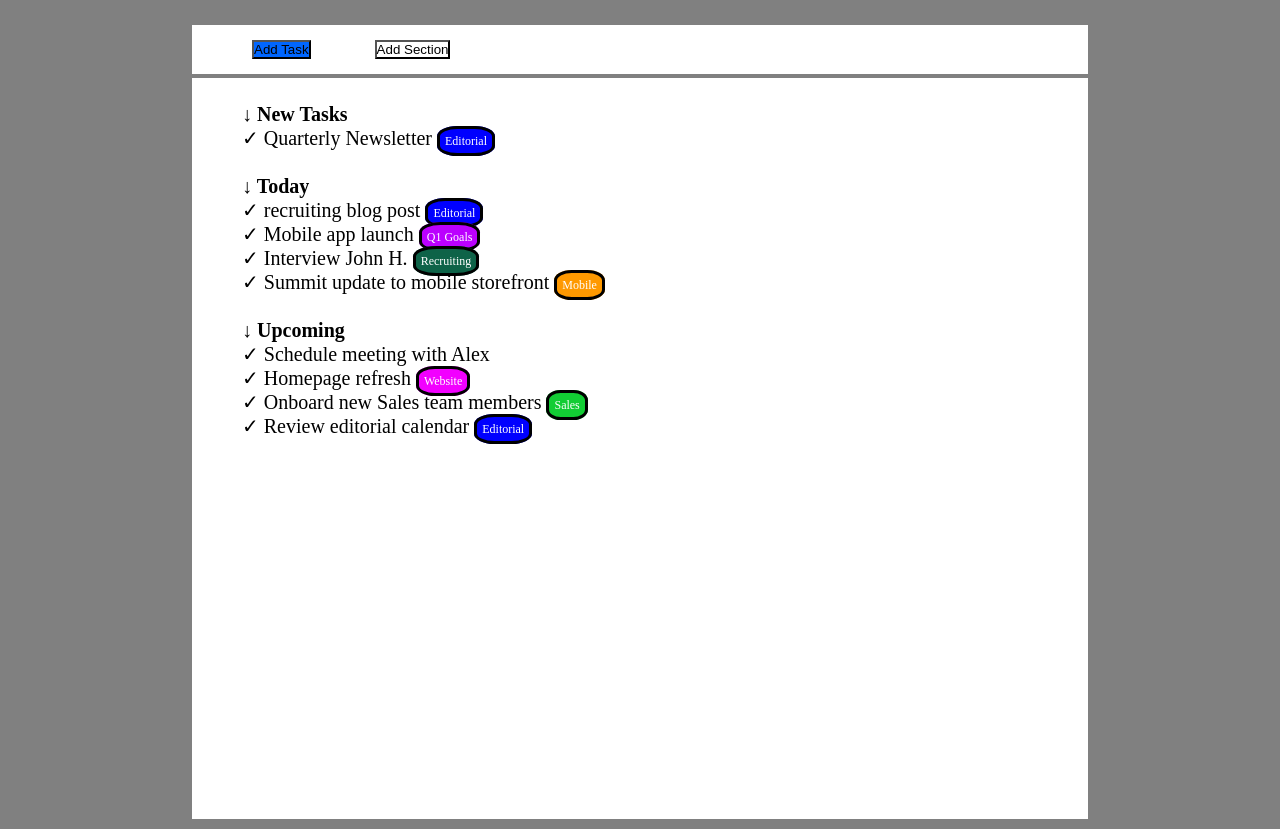
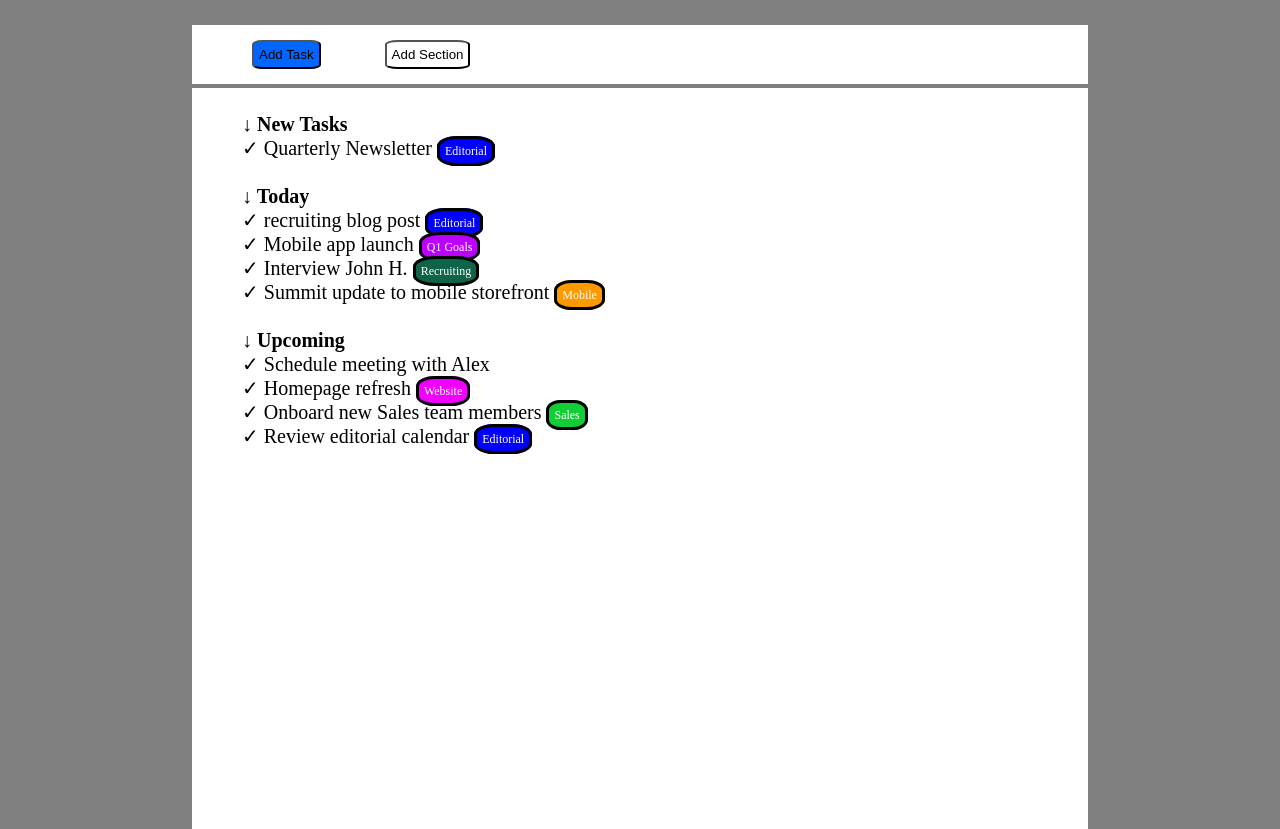
Before and after one commit to riccardo-ottavi/html-css-toboolist, a plain HTML site: page index.html in a window 1280 px wide. Shown: the part 77-906 px from the top of the page. Drawn offline with Linux system fonts and the light colour scheme.

Commit message:
aggiungi padding e smussa angoli bottoni

```diff
--- a/css/main.css
+++ b/css/main.css
@@ -35,6 +35,8 @@ main {
 button {
     margin: 15px;
     margin-left: 60px;
+    padding: 5px 5px;
+    border-radius: 15%;
 }
 
 #but1 {
```
